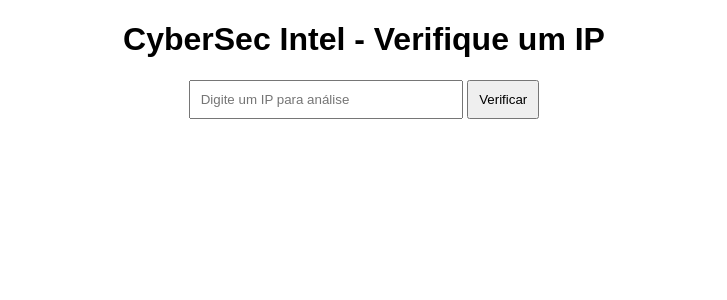
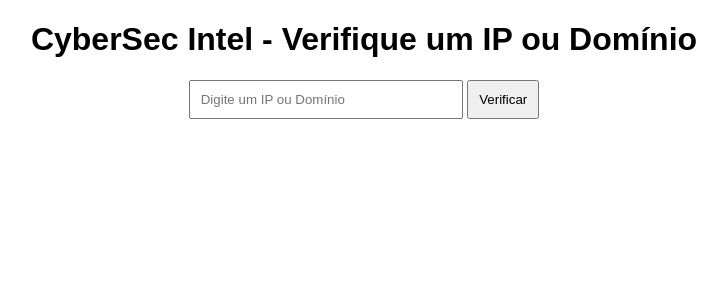
Before and after one commit to escariao/cybersec-intel, a Flask app: page / in a window 1280 px wide. Shown: the top 300 px of the page, without its empty margins (276-1003 px from the left). Run offline with Flask 3, Linux system fonts and the light colour scheme.

Commit message:
Update index.html

```diff
--- a/templates/index.html
+++ b/templates/index.html
@@ -8,16 +8,21 @@
         body { text-align: center; font-family: Arial, sans-serif; }
         input { padding: 10px; width: 250px; }
         button { padding: 10px; cursor: pointer; }
+        .error { color: red; font-weight: bold; }
     </style>
 </head>
 <body>
-    <h1>CyberSec Intel - Verifique um IP</h1>
+    <h1>CyberSec Intel - Verifique um IP ou Domínio</h1>
     <form method="POST">
-        <input type="text" name="ip" placeholder="Digite um IP para análise" required>
+        <input type="text" name="ip" placeholder="Digite um IP ou Domínio" required>
         <button type="submit">Verificar</button>
     </form>
 
-    {% if data %}
+    {% if error %}
+        <p class="error">{{ error }}</p>
+    {% endif %}
+
+    {% if data and not error %}
         <h2>Resultados:</h2>
         <p><strong>IP:</strong> {{ data['data']['ipAddress'] }}</p>
         <p><strong>Abuso Reportado:</strong> {{ data['data']['abuseConfidenceScore'] }}%</p>
```
